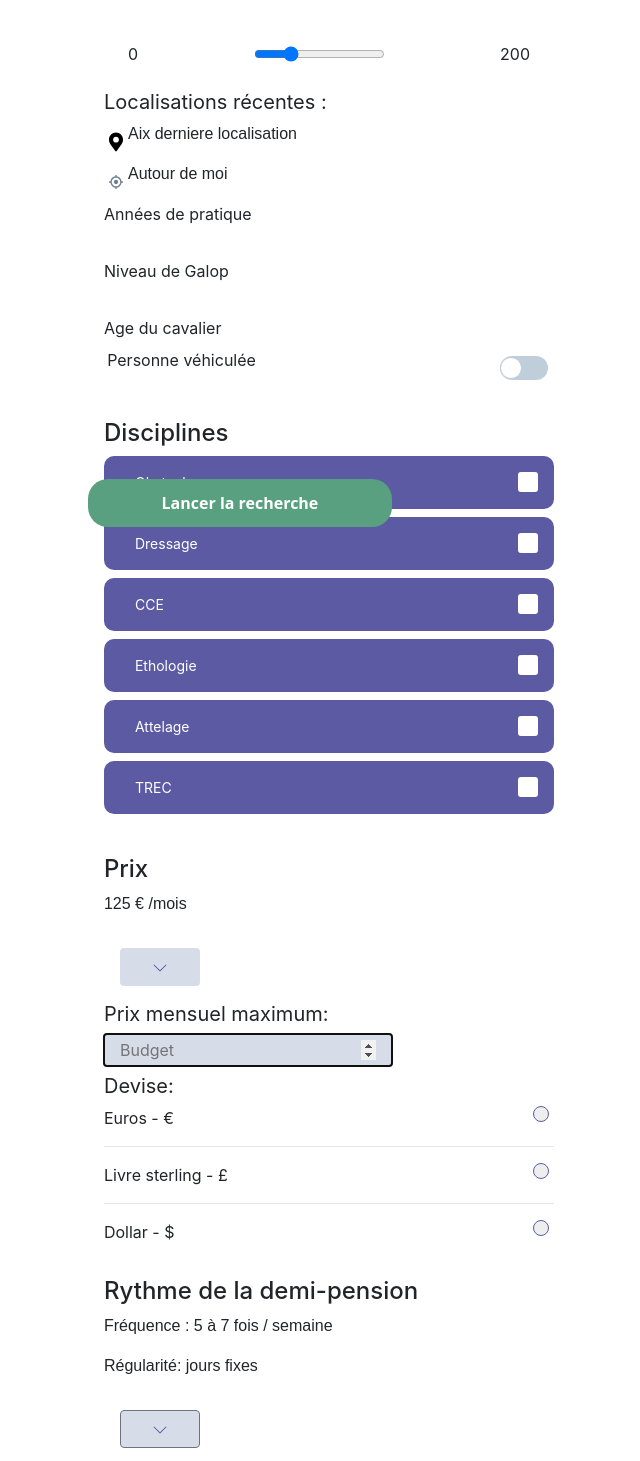
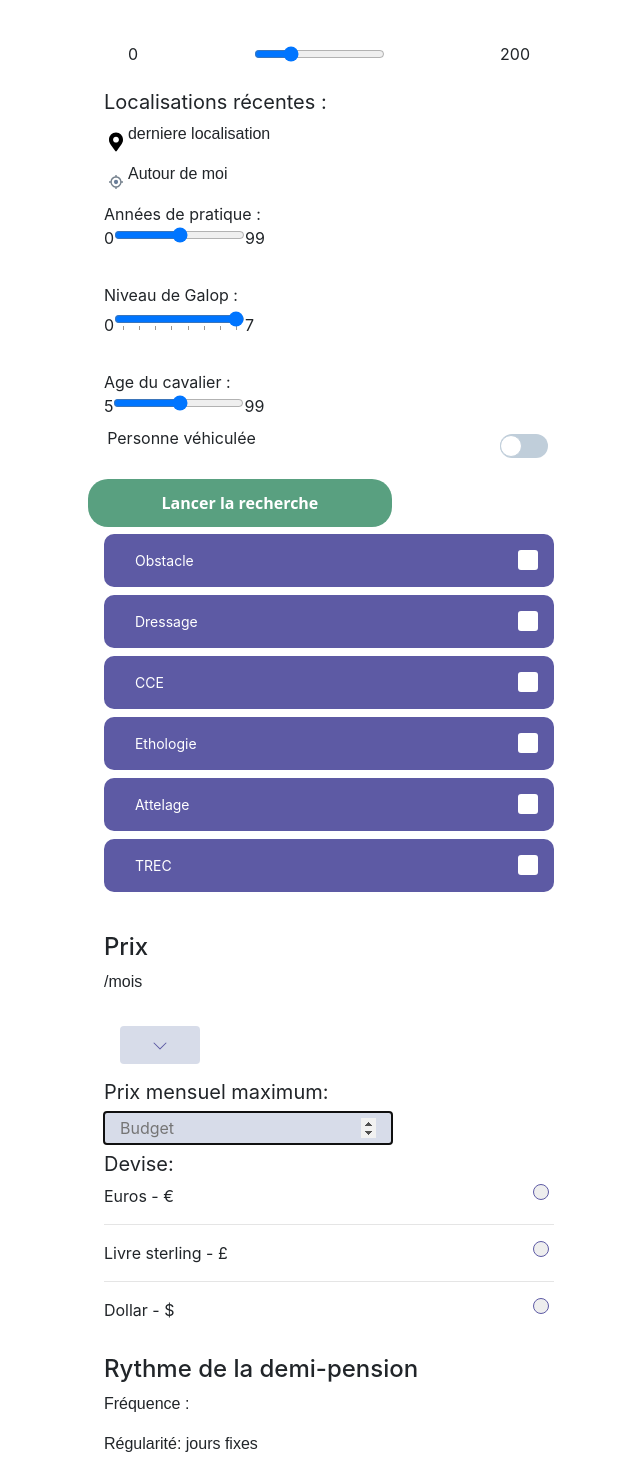
Before and after one commit to Johanna-cs/Caval_Cloud_Front, a React (Create React App) app: page /search-rider in a window 1280 px wide. Shown: the part 249-1710 px from the top of the page, without its empty margins (311-951 px from the left). Built offline with nearby package versions, Linux system fonts and the light colour scheme; no server answers.

Commit message:
hooks finished except disciplines selection

```diff
--- a/src/components/common/Checkbox.js
+++ b/src/components/common/Checkbox.js
@@ -13,6 +13,8 @@ const Checkbox = (props) => {
               type="checkbox"
               id={props.CheckboxText}
               name={props.CheckboxText}
+              onChange={props.onChange}
+              // ref={props.CheckboxText}
             />
             <span class="checkmark"></span>
           </label>
--- a/src/components/common/SlidingButton.js
+++ b/src/components/common/SlidingButton.js
@@ -13,6 +13,7 @@ const SlidingButton = (props) =>{
             className="custom-control-input"
             id={props.SlidingButtonID}
             name={props.SlidingButtonID}
+            onClick={props.onClick}
           />
           <label
             className="custom-control-label"
--- a/src/components/common_section/BudgetMensuel.js
+++ b/src/components/common_section/BudgetMensuel.js
@@ -1,14 +1,14 @@
 import React, { useState, useEffect } from 'react'
 import { Collapse, Button, Input } from 'reactstrap'
 
-const BudgetMensuel = () => {
+const BudgetMensuel = (props) => {
   const [isOpen, setIsOpen] = useState(true)
   const toggle = () => setIsOpen(!isOpen)
     return (
 
         <div className='searchHorse_price' >
                 <h4> Prix </h4>
-                <p>125 € /mois</p>
+        <p>{props.budget} {props.currency} /mois </p>
                 <Button id='toggle_btn_chev'color="transparent" onClick={toggle} style={{ marginBottom: '1rem' }}><svg class="bi bi-chevron-down" width="1em" height="1em" viewBox="0 0 16 16" fill="currentColor" xmlns="http://www.w3.org/2000/svg">
                             <path fill-rule="evenodd" d="M1.646 4.646a.5.5 0 0 1 .708 0L8 10.293l5.646-5.647a.5.5 0 0 1 .708.708l-6 6a.5.5 0 0 1-.708 0l-6-6a.5.5 0 0 1 0-.708z"/>
                         </svg></Button>
@@ -16,24 +16,47 @@ const BudgetMensuel = () => {
                 <Collapse isOpen={isOpen}>
                   <h5>Prix mensuel maximum:</h5>
                     <label>
-                      <input className="mainInput" type="number" placeholder="Budget" autoFocus/>
+                      <input className="mainInput"
+                        onChange={props.onChange}
+                        type="number"
+                        placeholder="Budget"
+                        autoFocus
+                      />
                     </label>
                   <h5>Devise:</h5>
                   <div className="searchHorse_form-check">
                     Euros - €
-                    <input className="searchHorse_form-check-input" type="radio" name="Eur" id="selectEur" value="Euros"/>
-                    <label className="searchHorse_form-check-label"for="selectEur"/>
+                    <input className="searchHorse_form-check-input"
+                      type="radio"
+                      name="devise"
+                      id="selectEur"
+                      value="€"
+                      onClick={props.onClick}
+                    />
+                    <label className="searchHorse_form-check-label" for="selectEur"/>
                   </div>
                   <hr />
                   <div className="searchHorse_form-check">
                     Livre sterling - £
-                    <input className="searchHorse_form-check-input" type="radio" name="Liv" id="selectLiv" value="Livres"/>
+                    <input className="searchHorse_form-check-input"
+                      type="radio"
+                      name="devise"
+                      id="selectLiv"
+                      value="£"
+                      onClick={props.onClick}
+                    />
                     <label className="searchHorse_form-check-label" for="selectLiv"/>
                   </div>
                   <hr />
                   <div className="searchHorse_form-check">
                     Dollar - $
-                    <input className="searchHorse_form-check-input" type="radio" name="Dol" id="selectDol" value="Dollars"/>
+                    <input className="searchHorse_form-check-input"
+                      type="radio"
+                      name="devise"
+                      id="selectDol"
+                      value="$"
+                      onClick={props.onClick}
+                    />
                     <label className="searchHorse_form-check-label" for="selectDol"/>
                   </div>
                     </Collapse>
--- a/src/components/common_section/Frequency.js
+++ b/src/components/common_section/Frequency.js
@@ -1,7 +1,7 @@
 import React, { useState, useEffect } from 'react'
 import { Collapse, Button, Input } from 'reactstrap'
 
-const Frequency = () => {
+const Frequency = (props) => {
 
     const [isOpen, setIsOpen] = useState(true)
     const toggle = () => setIsOpen(!isOpen)
@@ -12,7 +12,7 @@ const Frequency = () => {
 
         <div className="searchHorse_rythme">
 
-            <p>Fréquence : 5 à 7 fois / semaine</p>
+            <p>Fréquence : {props.frequency}</p>
             <p>Régularité: jours fixes</p>
             <div>
                 <Button id="toggle_btn_chev" onClick={toggle}>
@@ -35,8 +35,8 @@ const Frequency = () => {
                                 type="radio"
                                 name="frequency"
                                 id="frequency1"
-                                value="option1"
-                                checked
+                                value="5 à 7 fois / semaine"
+                                onClick={props.onChange}
                             />
                             <label
                                 className="searchHorse_form-check-label"
@@ -51,8 +51,8 @@ const Frequency = () => {
                                 type="radio"
                                 name="frequency"
                                 id="frequency2"
-                                value="option2"
-                                checked
+                                value="3 à 4 fois / semaine"
+                                onClick={props.onChange}
                             />
                             <label
                                 className="searchHorse_form-check-label"
@@ -67,8 +67,8 @@ const Frequency = () => {
                                 type="radio"
                                 name="frequency"
                                 id="frequency3"
-                                value="option3"
-                                checked
+                                value="2 fois / semaine"
+                                onChange={props.onChange}
                             />
                             <label
                                 className="searchHorse_form-check-label"
@@ -83,8 +83,8 @@ const Frequency = () => {
                                 type="radio"
                                 name="frequency"
                                 id="frequency4"
-                                value="option4"
-                                checked
+                                value="1 fois / semaine"
+                                onChange={props.onChange}
                             />
                             <label
                                 className="searchHorse_form-check-label"
--- a/src/components/common_section/Localisation.js
+++ b/src/components/common_section/Localisation.js
@@ -9,7 +9,7 @@ function Localisation(props) {
 
     const [isOpen, setIsOpen] = useState(true)
     const toggle = () => setIsOpen(!isOpen)
-
+    var myLastCitySaved = localStorage.getItem('lastCitySaved')
     return (
 
 
@@ -38,7 +38,7 @@ function Localisation(props) {
 
                     <div className='lastLoc'>
                         <img src={locmap} alt='logo loc' className='loc_map'/>
-                        <p> Aix derniere localisation</p>
+                        <p> {myLastCitySaved} derniere localisation</p>
                     </div>
                     <div className='aroundMe'>
                         <img src={geoloc} alt='logo loc' className='loc_map'/>
--- a/src/components/searchRider/SearchRider.js
+++ b/src/components/searchRider/SearchRider.js
@@ -1,5 +1,4 @@
-import React, {useState, useEffect} from 'react'
-import { Collapse, Button } from 'reactstrap';
+import React, {useState, useEffect, useReducer} from 'react'
 import Header from '../Header_footer/Header';
 import Axios from 'axios'
 import usePosition from '../usePosition';
@@ -9,30 +8,83 @@ import Disciplines from '../common_section/Disciplines'
 import Localisation from '../common_section/Localisation';
 import SlidingButton from '../common/SlidingButton'
 import BudgetMensuel from '../common_section/BudgetMensuel'
-import Frenquency from '../common_section/Frequency'
-
+import Frequency from '../common_section/Frequency'
 
 const SearchRider = () => {
 
-    const [isOpen, setIsOpen] = useState(false);
+    // Localisation des coordonnées GPS via le hook "usePosition" :
     const {latitude, longitude, error} = usePosition();
 
-    const [location, setLocation] = useState(null);
-    const [cityLocalisation, setCityLocalisation] = useState('')
+    // Récupération de la ville géolocalisée depuis l'API OpenStreetMap :
+    const [cityLocalisation, setCityLocalisation] = useState('');
 
-    const toggle = () => setIsOpen(!isOpen);
+    // Récupération de l'ancienne ville pour le locale storage
+    localStorage.setItem('lastCitySaved',cityLocalisation);
 
+    // Choix du rayon de recherche des annonces :
+    const [perimeters, setPerimeters] = useState(null);
 
+    // Précédente localisation enregistrée dans le navigateur (si existante) :
+    const [lastCitySaved, setLastCitySaved] = useState('');
+
+    // Années de pratique :
+    const [yearsOfPractice, setYearsOfPractice] = useState(null);
+
+    // Niveau de galop :
+    const [gallopLevel, setGallopLevel] = useState(null)
+
+    // Age du cavalier :
+    const [riderAge, setRiderAge] = useState(null)
+
+    // Personne véhiculée ou non :
+    const [isVehiculed, setIsVehiculed] = useState(false)
+
+    // Disciplines :
+    const [disciplines, setDisciplines] = useState([1,2])
+
+    // Budget mensuel :
+    const [budget, setBudget] = useState(null)
+
+    // Choix de la devise :
+    const [currency, setCurrency] = useState('')
+
+    // Fréquence de la demi-pension :
+    const [frequency, setFrequency] = useState('')
+
+    // Concours ou pas :
+    const [doCompetition, setDoCompetition] = useState(false)
+
+    // Fonction qui permet de transformer les coordonnées GPS en adresse physique, ici la ville ('municipality'), depuis l'API openstreetmap
     const getLocation = () => {
         Axios
         .get(`https://nominatim.openstreetmap.org/reverse?format=jsonv2&lat=${latitude}&lon=${longitude}`)
         .then(res => setCityLocalisation(res.data.address.municipality))
-        .catch(err => console.log(err))
+        .catch(err => console.error(err))
     }
+
+    // Fonction qui permet de gérer les disciplines séléctionnées par le user
+    // const manageDisciplines = (discipline) => {
+    //     const arrayInitial = disciplines
+    //     const modifyArray = arrayInitial.push(discipline)
+    //     console.log(disciplines)
+    //     console.log(modifyArray)
+    // }
+
+    // const reducer = (state, action) => {
+    //     switch (action.type) {
+    //         case
+    //     }
+
+
+    // }
+
+
+    // const [checkbox, setCheckbox] = useReducer( , [])
+
 
     useEffect(() => {
         getLocation()
-    }, )
+    }, [])
 
 
     return (
@@ -47,30 +99,94 @@ const SearchRider = () => {
                     value={cityLocalisation}
                     onChange={(e) => setCityLocalisation(e.target.value)}
                 />
-                <div> Années de pratique
+                <div> Années de pratique : {yearsOfPractice}
+                    <div className='annees_pratique'>
+                        <span>0</span>
+                        <input type="range"
+                            min="0"
+                            max="99"
+                            onChange={(e) => setYearsOfPractice(e.target.value)
+                            } />
+                        <span>99</span>
+                    </div>
+                </div>
+
+                <hr />
+
+                <div> Niveau de Galop : {gallopLevel}
+                    <div className='niveau_galop'>
+                        <span>0</span>
+
+                        <input
+                            type="range"
+                            min="0"
+                            max="7"
+                            list='niveau_galop'
+                            onChange={(e) => setGallopLevel(e.target.value)}
+                        />
+                            <datalist id='niveau_galop'>
+                                <option value='0' label='0' />
+                                <option value='1' />
+                                <option value='2' />
+                                <option value='3' labelForHtml='3' />
+                                <option value='4' />
+                                <option value='5' />
+                                <option value='6' />
+                                <option value='7' label='7' />
+                            </datalist>
+                        <span>7</span>
+                    </div>
                 </div>
                 <hr />
-                <div> Niveau de Galop
+                <div> Age du cavalier : {riderAge}
+                    <div className='age_cavalier'>
+                        <span>5</span>
+                        <input
+                            type="range"
+                            min="0"
+                            max="99"
+                            onChange={(e) =>setRiderAge(e.target.value)} />
+                        <span>99</span>
+                    </div>
                 </div>
-                <hr />
-                <div> Age du cavalier
-
-                </div>
-                <SlidingButton SlidingButtonText='Personne véhiculée' SlidingButtonID='vehiculed' />
+                <SlidingButton
+                    SlidingButtonText='Personne véhiculée'
+                    SlidingButtonID='vehiculed'
+                    onClick={() => setIsVehiculed(!isVehiculed)}
+                />
             </div>
             <hr />
-                <Disciplines />
+                <Disciplines
+                    // onChange={(e) => manageDisciplines(e.target.name)}
+                    // onlog = {console.log(disciplines)}
+                    // onChange = {(e) => Checkboxes(e.target.name)}
+
+                />
             <hr />
-                <BudgetMensuel />
+                <BudgetMensuel
+                    budget={budget}
+                    currency={currency}
+                    onChange={(e) => setBudget(e.target.value)}
+                    onClick={(e) => setCurrency(e.target.value)}
+                />
             <hr />
             <h4>Rythme de la demi-pension</h4>
-                <Frenquency />
+                <Frequency
+                    onChange={(e) => setFrequency(e.target.value)}
+                    frequency={frequency}
+                />
 
             <h4>Concours</h4>
-                <SlidingButton SlidingButtonText='Le cavalier peut faire du concours avec mon cheval' SlidingButtonID='competitionOk' />
+                <SlidingButton
+                    SlidingButtonText='Le cavalier peut faire du concours avec mon cheval'
+                    SlidingButtonID='competitionOk'
+                    onClick={() => setDoCompetition(!doCompetition)}
+                />
 
         </div>
-        <FlottingButton btnName={'Lancer la recherche'}/>
+        <FlottingButton
+            btnName={'Lancer la recherche'}
+        />
 
         </>
     )
```
Also changed, not shown: src/components/common_section/Disciplines.js (+7 -7 lines).
